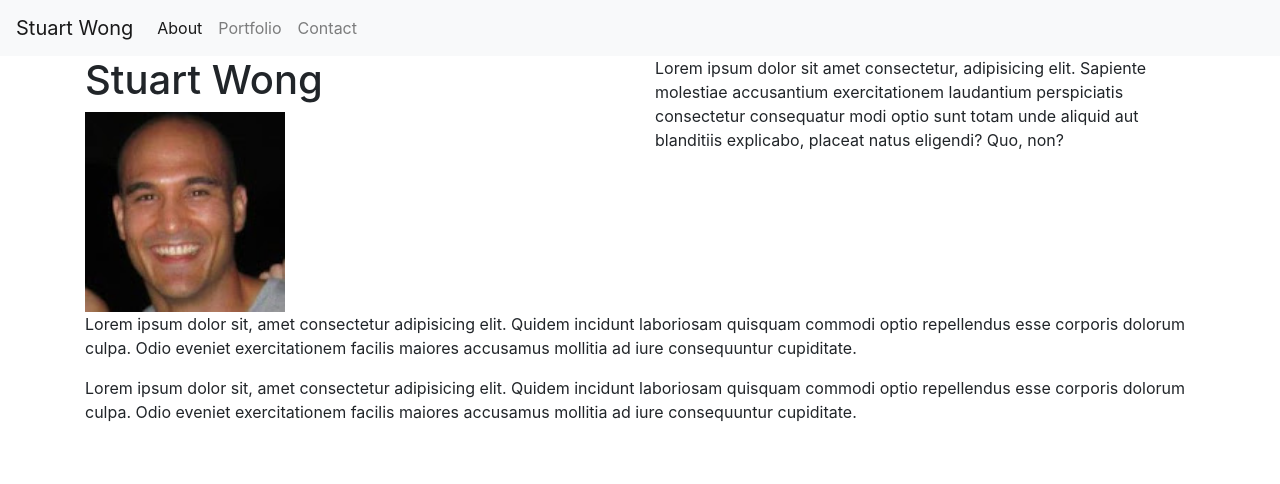
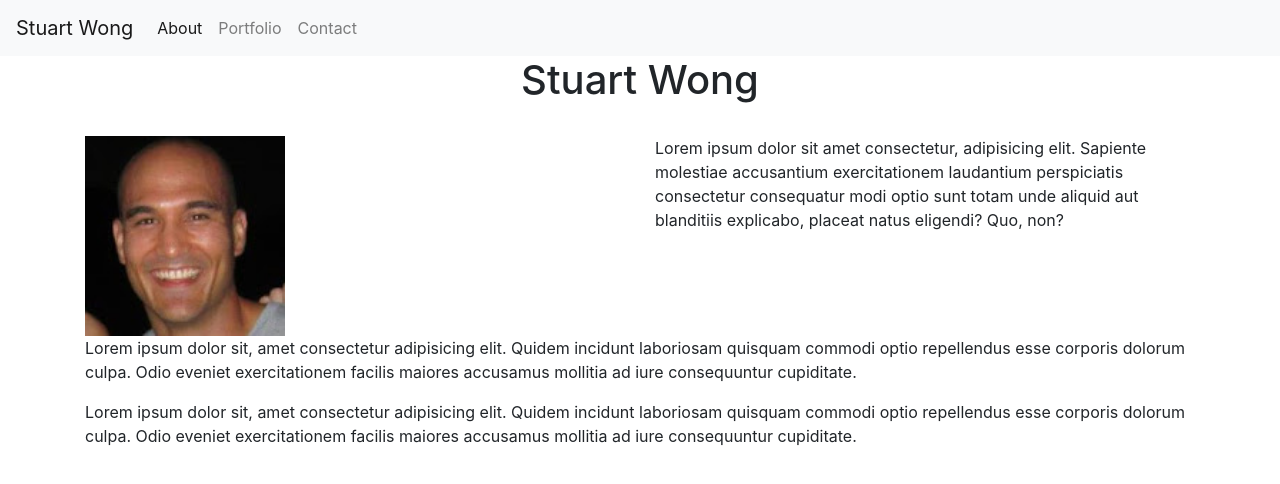
Before and after one commit to swong1200/portfolio, a plain HTML site: page index.html in a window 1280 px wide. Drawn offline with nearby package versions, Linux system fonts and the light colour scheme.

Commit message:
Placed h1 above container in index.html

```diff
--- a/index.html
+++ b/index.html
@@ -30,10 +30,11 @@
           </nav>
     </nav>
     <!-- End of Nav Bar -->
+    <h1 style="text-align: center;">Stuart Wong</h1>
+    <br>
     <div class="container">
       <div class="row">
         <div class="col">
-          <h1>Stuart Wong</h1>
           <img src="./images/stu.jpg" alt="Photo of Stuart Wong" style="width: 200px; height: 200px;">
         </div>
         <div class="col">
```
